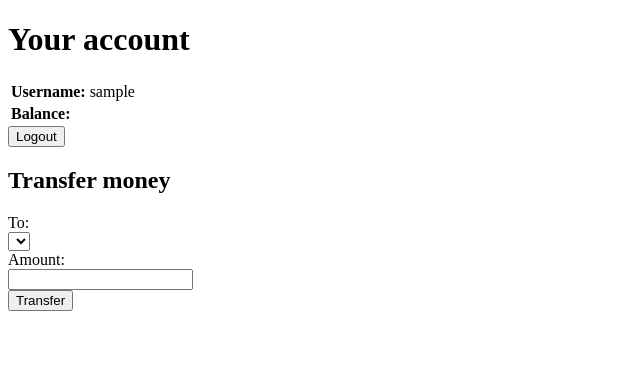
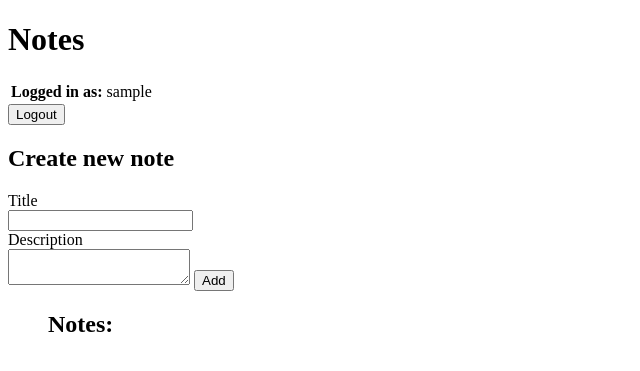
Before and after one commit to BananaMayo/CyberSecurity-project1, a Django app: page / in a window 1280 px wide. Shown: the top 371 px of the page, without its empty margins (0-640 px from the left). Run offline with Django 3.2, Linux system fonts and the light colour scheme; the visitor is signed in with stand-in values (Sample User, id 1); data that the repository does not hold is empty.

Commit message:
basic functionality for the project, including a few flaws

```diff
--- a/db.sql
+++ b/db.sql
@@ -77,6 +77,11 @@ INSERT INTO auth_user VALUES(1,'pbkdf2_sha256$180000$S4MvstQ5t2rx$sRNX547ndLQrKJ
 INSERT INTO auth_user VALUES(2,'pbkdf2_sha256$180000$Kh1Dq2UDGO17$mzsX0Mp2mTYuMXkfrzUCCj3xZDjWOAdblmH0sDo+DIQ=','2020-07-17 22:17:40.896304',0,'bob','','',0,1,'2020-07-17 20:01:47.462580','');
 INSERT INTO auth_user VALUES(3,'pbkdf2_sha256$180000$o2Gh6IdeOjRM$4x7sNu5bLQB+HGpYZVuZBjg7yAKJjz5TPkFx0yWBhwc=','2020-07-19 17:36:58.865183',0,'alice','','',0,1,'2020-07-17 20:02:37.168116','');
 INSERT INTO auth_user VALUES(4,'pbkdf2_sha256$180000$M1zqxGvWIReQ$AAFi7gwlp0CH/t8Jd8aiZ1V6XmGXT4639F50RH6EX3c=',NULL,0,'patrick','','',0,1,'2020-07-17 20:06:58.848246','');
+
+CREATE TABLE IF NOT EXISTS "pages_note" ("id" integer NOT NULL PRIMARY KEY AUTOINCREMENT, "title" varchar(100) NOT NULL, "content" varchar(1000) NOT NULL)
+
+
+
 DELETE FROM sqlite_sequence;
 INSERT INTO sqlite_sequence VALUES('django_migrations',19);
 INSERT INTO sqlite_sequence VALUES('django_admin_log',3);
--- a/pages/models.py
+++ b/pages/models.py
@@ -6,4 +6,8 @@ from django.contrib.auth.models import User
 
 class Account(models.Model):
 	user = models.OneToOneField(User, on_delete=models.CASCADE)
-	balance = models.IntegerField()
+
+class Note(models.Model):
+	user = models.ForeignKey(User, on_delete=models.CASCADE)
+	title = models.TextField()
+	content = models.TextField()
--- a/pages/templates/pages/index.html
+++ b/pages/templates/pages/index.html
@@ -1,18 +1,16 @@
 <!DOCTYPE html>
+
 <html xmlns="http://www.w3.org/1999/xhtml">
     <head>
-        <title>Bank Transfer</title>
+        <title>Notes creator</title>
     </head>
 
-
     <body>
-		<h1>Your account</h1>
+		<h1>Notes</h1>
 
         <table>
 		<tr>
-		<th style="text-align:left">Username: <td>{{user.username}}
-		<tr>
-		<th style="text-align:left">Balance:  <td>{{user.account.balance}}
+		<th style="text-align:left">Logged in as: <td>{{user.username}}
 		</table>
 
 
@@ -21,23 +19,33 @@
             <input type="submit" value="Logout"/>
         </form>
 
-        <h2>Transfer money</h2>
+        <h2>Create new note</h2>
 
-        <form action='transfer/' method="GET">
-            <span>To:</span><br/>
-            <select name="to">
-			{% for account in accounts %}
-                <option value="{{account.user.username}}">{{account.user.username}}</option>
-			{% endfor %}
-            </select><br/>
+        <form action="notes" method="POST">
+        {% csrf_token %}
+        <label for="title">Title</label>
+        <br>
+        <input id="title" name="title" />
+        <br>
+        <label for="content">Description</label>
+        <br>
+        <textarea id="content" name="content"></textarea>
+        <button type="submit">Add</button>
+        </form>
 
-            <span>Amount:</span><br/>
-            <input type="number" name="amount"/><br/>
+        <div>
+        <ul>
+            <h2>Notes:</h2>
+            {% for note in notes %}
+            <li>
+              <div class="note">
+              <a href="/notes/{{note.id}}/">{{ note.title }}</a>
+              </div>
+            </li>
+            {% endfor %}
+          </ul>
+        </div>
 
-            <input type="submit" value="Transfer"/>
-        </form>
     </body>
 
-
-    </body>
 </html>
--- a/pages/urls.py
+++ b/pages/urls.py
@@ -1,8 +1,10 @@
 from django.urls import path
 
-from .views import homePageView, balanceView
+from .views import homePageView, noteAddView, noteView, noteDelete
 
 urlpatterns = [
     path('', homePageView, name='home'),
-    path('balance/', balanceView, name='balance'),
+    path('notes', noteAddView, name='addNote'),
+    path('notes/<int:note_id>/', noteView, name='noteView'),
+    path("notes/<int:note_id>/delete/", noteDelete, name="noteDelete"),
 ]
--- a/pages/views.py
+++ b/pages/views.py
@@ -2,18 +2,39 @@ from django.http import JsonResponse
 from django.contrib.auth.decorators import login_required
 from django.shortcuts import render, redirect
 from django.contrib.auth.models import User
-from .models import Account
-
-
-def balanceView(request):
-	if request.user.is_authenticated:
-		return JsonResponse({'username': request.user.username, 'balance': request.user.account.balance})
-	else:
-		return JsonResponse({'username': 'anonymous', 'balance': 0})
-
+from .models import Account, Note
 
 
 @login_required
 def homePageView(request):
 	accounts = Account.objects.exclude(user_id=request.user.id)
-	return render(request, 'pages/index.html', {'accounts': accounts})
+
+	notes = Note.objects.filter(
+		user=request.user,
+	)
+	return render(request, 'pages/index.html', {'notes': notes})
+
+
+@login_required
+def noteAddView(request):
+	if request.method == "POST":
+		note = Note(
+			user=request.user,
+			title=request.POST.get("title"),
+			content=request.POST.get("content"),
+		)
+		note.save()
+	return redirect(request.META.get("HTTP_REFERER"), "/")
+
+
+@login_required
+def noteView(request, note_id):
+    note = Note.objects.get(pk=note_id)
+    return render(request, "pages/note.html", {"note": note})
+
+
+@login_required
+def noteDelete(request, note_id):
+    note = Note.objects.get(pk=note_id)
+    note.delete()
+    return redirect("/")
```
Also changed, not shown: pages/templates/pages/login.html (+11 -0 lines), pages/templates/pages/note.html (added, +17 -0 lines), pages/migrations/0002_remove_account_balance_note.py (added).
